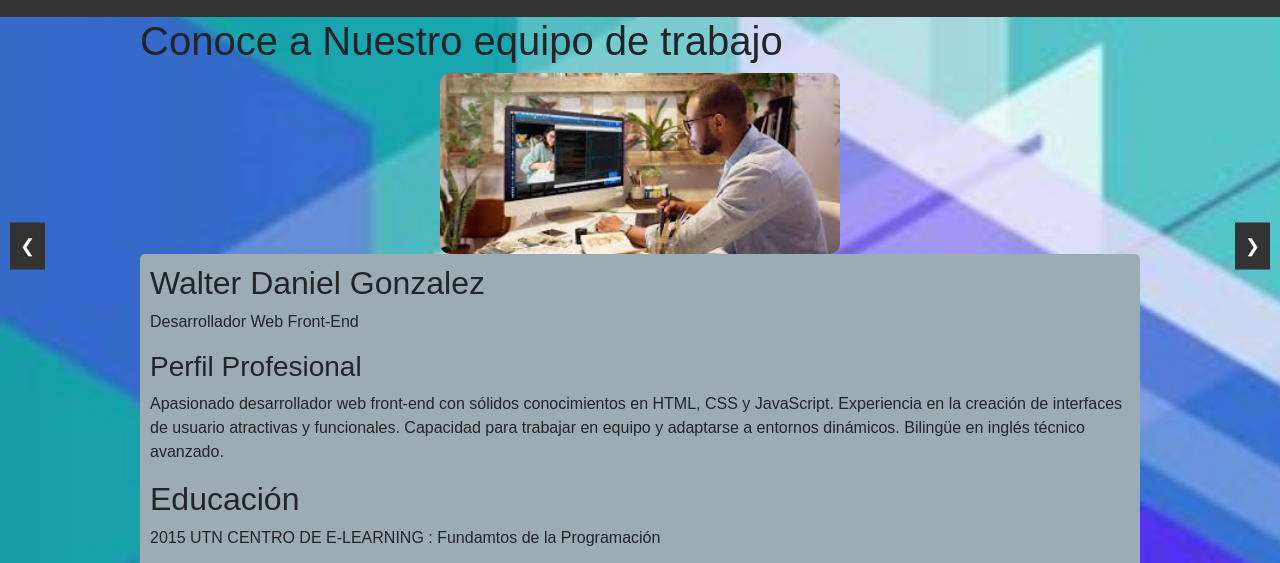
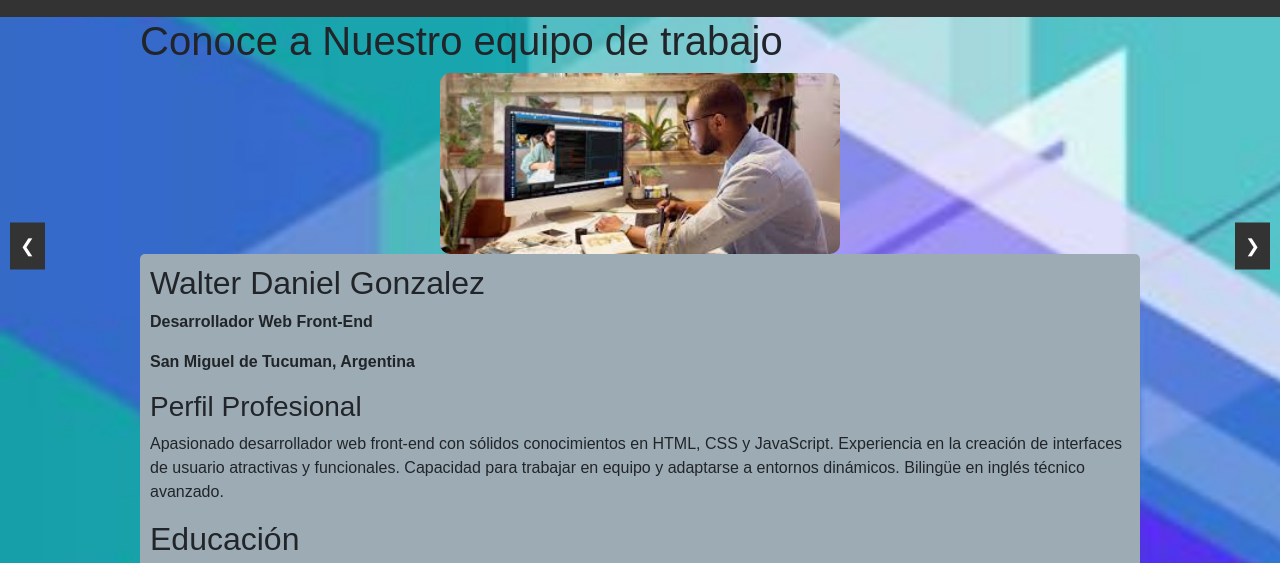
Before and after one commit to WDGonz/Trabajo-practico-cac2024, a plain HTML site: page pages/sobrenos.html in a window 1280 px wide. Shown: the part 154-717 px from the top of the page. Drawn offline with nearby package versions, Linux system fonts and the light colour scheme; a web font is replaced by a local one.

Commit message:
Update sobrenos.html

```diff
--- a/pages/sobrenos.html
+++ b/pages/sobrenos.html
@@ -36,7 +36,9 @@
          <img src="../multimedia/images.jpeg" alt="Desarrollador 1">
          <div class="info">
          <h2>Walter Daniel Gonzalez</h2>
-         <p>Desarrollador Web Front-End</p>
+         <p><strong>Desarrollador Web Front-End</strong></p>
+         <p><strong>San Miguel de Tucuman, Argentina</strong></p>
+
          <h3>Perfil Profesional</h3>
          <p>Apasionado desarrollador web front-end con sólidos conocimientos en HTML, CSS y JavaScript.
            Experiencia en la creación de interfaces de usuario atractivas y funcionales.
```
